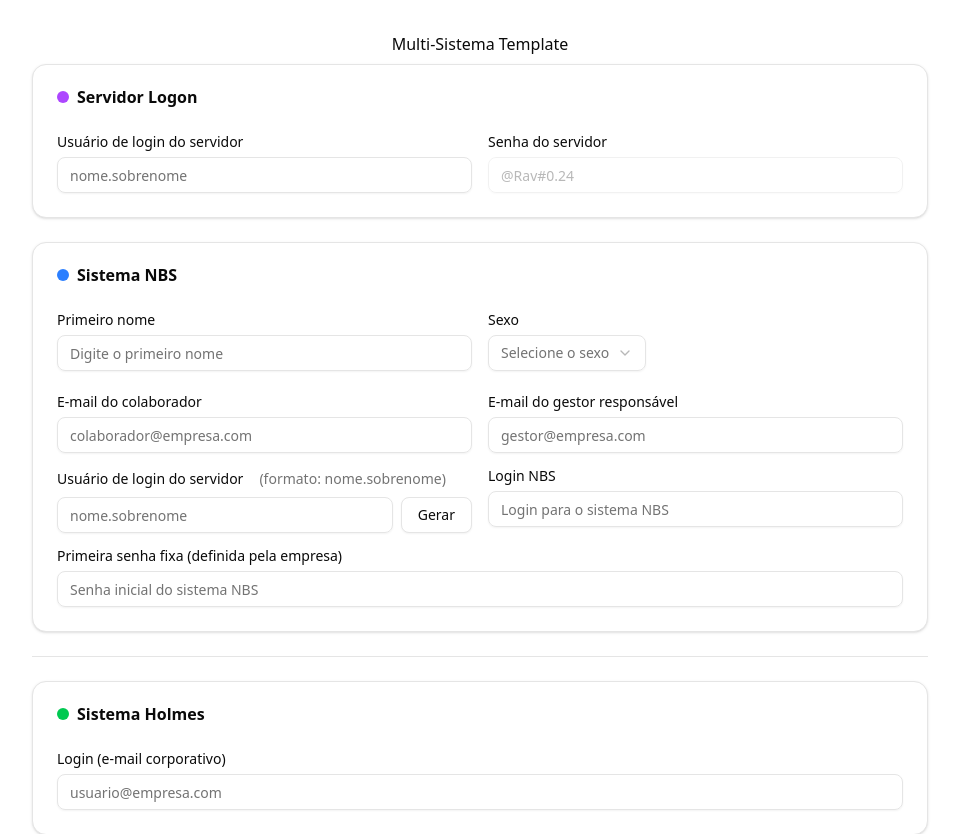
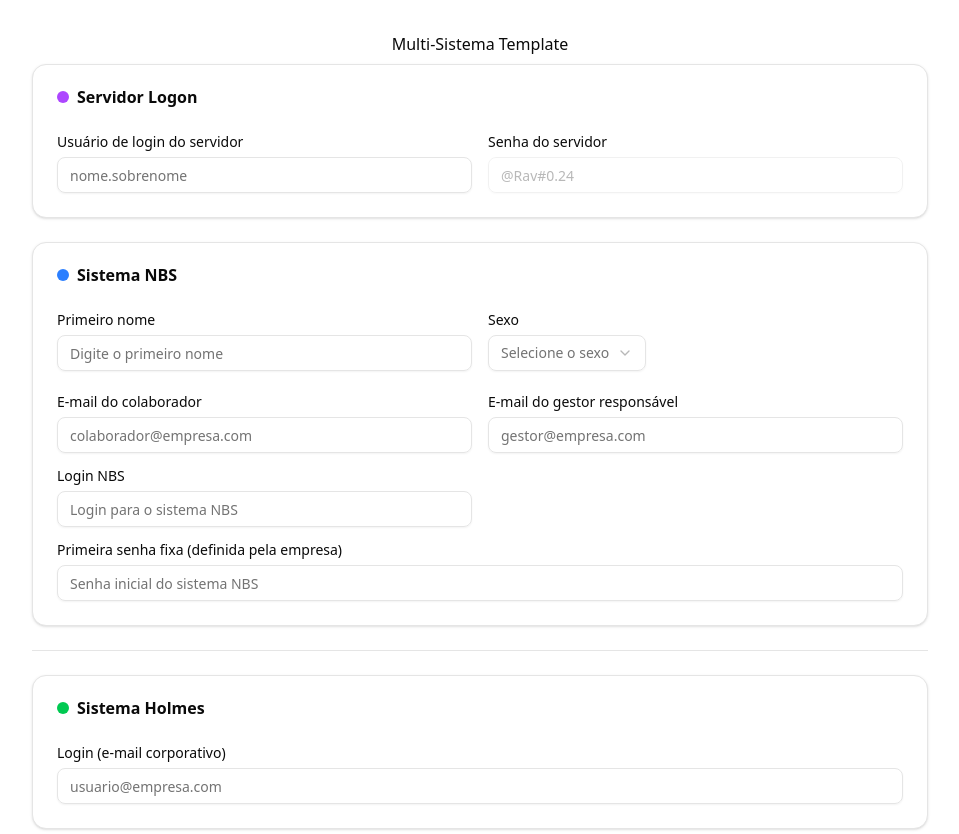
Before and after one commit to DEVeltonrenan/Template-multy-sistema, a React (Vite) app in the folder Frontend/: page / in a window 1280 px wide. Shown: the top 834 px of the page, without its empty margins (160-1119 px from the left). Built offline with nearby package versions, Linux system fonts and the light colour scheme.

Commit message:
Fix: deletando campos inuteis

```diff
--- a/Frontend/src/components/ui/formulary.jsx
+++ b/Frontend/src/components/ui/formulary.jsx
@@ -106,22 +106,7 @@ export default function MeuComponente({ }) {
           </div>
 
           <div className="grid grid-cols-1 md:grid-cols-2 gap-4">
-            <div className="space-y-2">
-              <Label htmlFor="serverLogin">
-                Usuário de login do servidor
-                <span className="text-sm text-muted-foreground ml-2">(formato: nome.sobrenome)</span>
-              </Label>
-              <div className="flex gap-2">
-                <Input
-                  id="serverLogin"
-                  onChange={(e) => console.log('serverLogin', e.target.value)}
-                  placeholder="nome.sobrenome"
-                />
-                <Button type="button" variant="outline">
-                  Gerar
-                </Button>
-              </div>
-            </div>
+
 
             <div className="space-y-2">
               <Label htmlFor="nbsLogin">Login NBS</Label>
```
